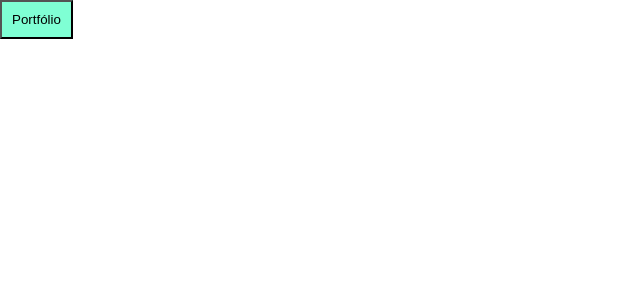
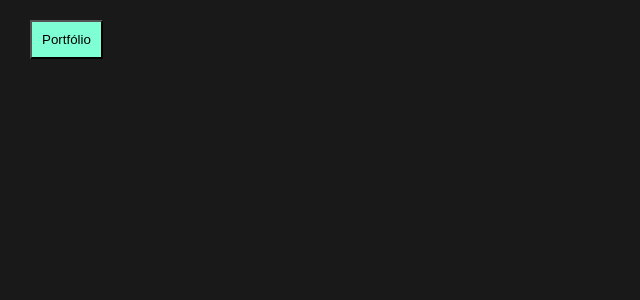
Before and after one commit to oharaju/oharaju.github.io, a Next.js app: page / in a window 1280 px wide. Shown: the top 300 px of the page, without its empty margins (0-640 px from the left). Built offline with nearby package versions, Linux system fonts and the light colour scheme.

Commit message:
feat: add background to body in css reset file

```diff
--- a/src/styles/reset.css
+++ b/src/styles/reset.css
@@ -30,6 +30,8 @@ footer, header, hgroup, menu, nav, section {
 }
 body {
 	line-height: 1;
+	background-color: #191919;
+	padding: 20px 30px;
 }
 ol, ul {
 	list-style: none;
```
